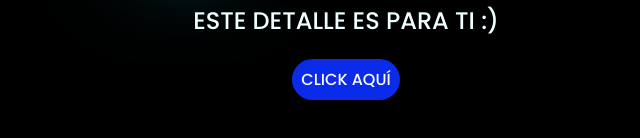
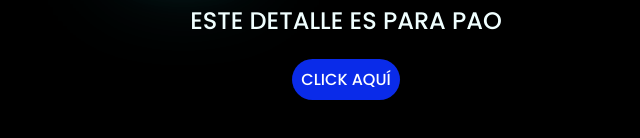
Before and after one commit to Donovanpena/FloresYCancionParaPao, a plain HTML site: page index.html in a window 1280 px wide. Shown: the part 368-506 px from the top of the page, 302-942 px from the left. Drawn offline with Linux system fonts and the light colour scheme.

Commit message:
index.html

```diff
--- a/index.html
+++ b/index.html
@@ -19,7 +19,7 @@
         <span>!</span>
     </div>
     <div class="description">
-        <span>ESTE DETALLE ES PARA TI :)</span>
+        <span>ESTE DETALLE ES PARA PAO</span>
     </div>
     <div class="button">
         <button class="botones">
```
